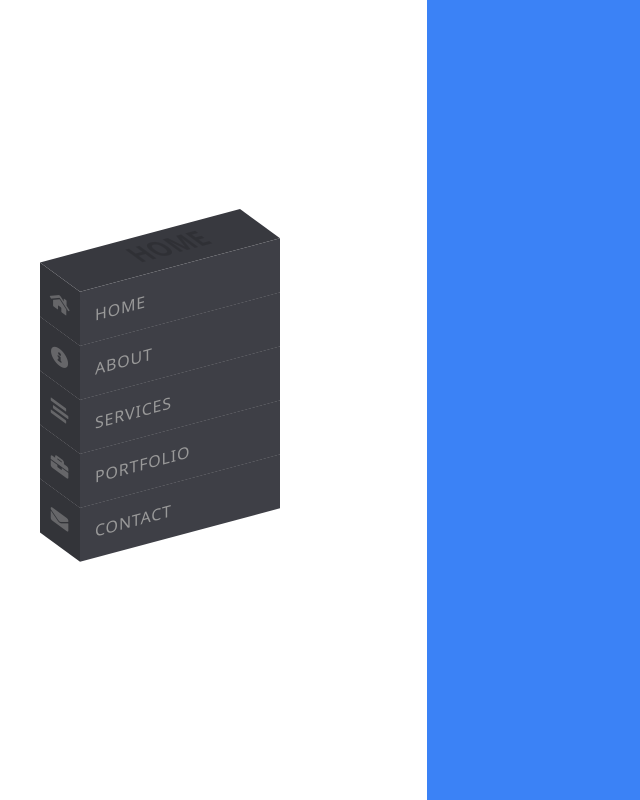
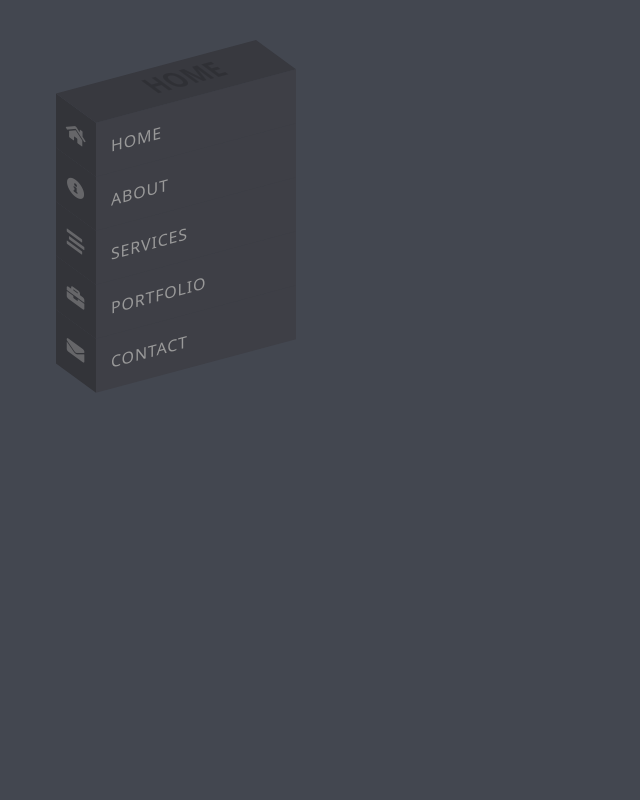
Before and after one commit to JackRosser/My-Portfolio, a plain HTML site: page public/index.html in a window 1280 px wide. Shown: the whole page, without its empty margins (0-640 px from the left). Drawn offline with Linux system fonts and the light colour scheme.

Commit message:
menu position

```diff
--- a/public/index.html
+++ b/public/index.html
@@ -17,9 +17,8 @@
     <link rel="stylesheet" href="./style.css" />
   </head>
   <body class="bg-[#434750]">
-    <main class="bg-red-600 grid grid-cols-3 h-screen">
-      <div class="bg-white flex justify-start ps-20 items-center">
-        <nav id="blockmenu">
+    <main>
+      <nav id="menu" class="ms-[8rem] top-10 absolute rotate-90 md:rotate-0 md:top-20 md:ms-20 lg:top-[6rem] lg:ms-24">
         <ul class="skew-y-[-15deg] relative">
           <li style="--i: 6" data-text="Home">
             <a href="#"
@@ -53,8 +52,6 @@
           </li>
         </ul>
       </nav>
-      </div>
-      <div class="bg-blue-500 col-span-2"></div>
     </main>
     <footer></footer>
     <script src="./script.js"></script>
```
Also changed, not shown: public/style.css. Lines whose indentation alone changed are shown as unchanged.
